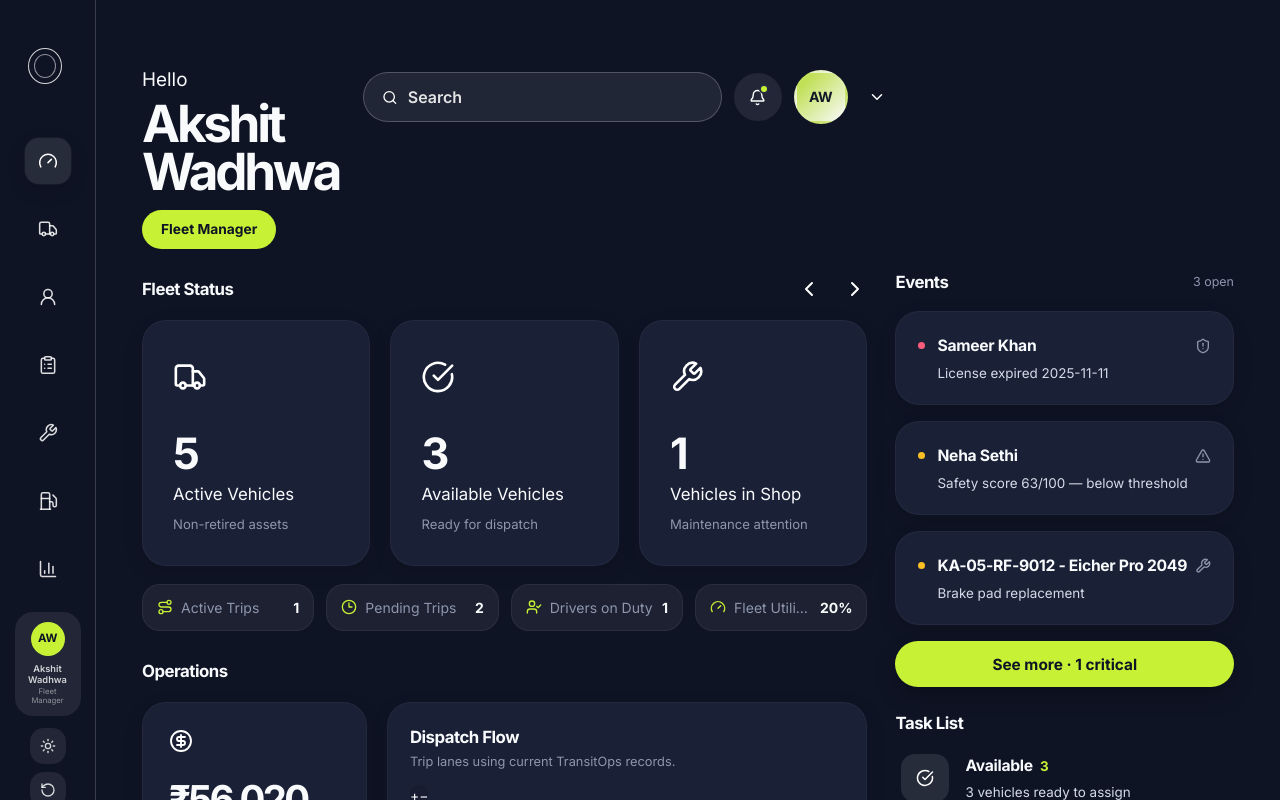
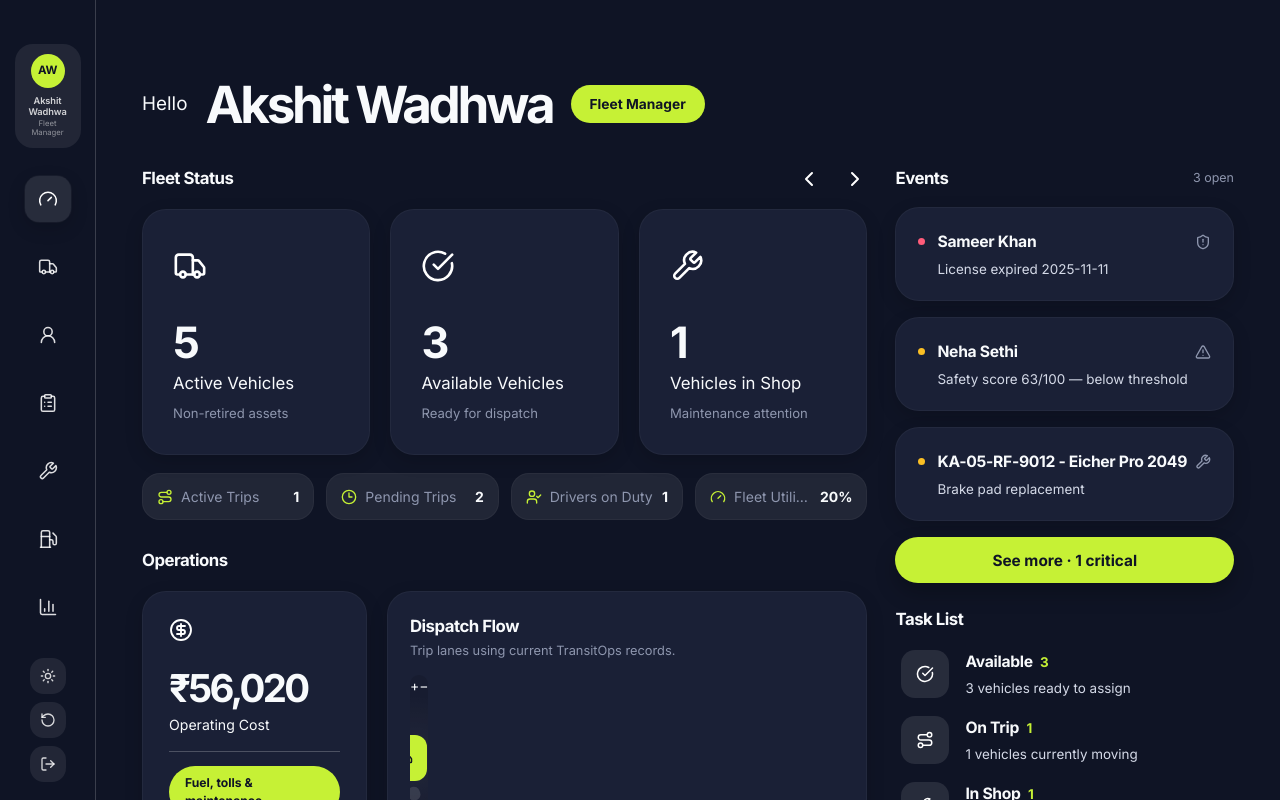
Before and after one commit to Akshitwadhwa/Transitops-Mvp, a React (Vite) app: page / in a window 1280 px wide. Both pictures are taken after a click on the button "Sign In". Shown: the top 800 px of the page. Built offline with nearby package versions, Linux system fonts and the light colour scheme.

Commit message:
git push origin synafixed discrepanices in ui

```diff
--- a/src/components/Layout.tsx
+++ b/src/components/Layout.tsx
@@ -77,8 +77,12 @@ export function Layout({ activePage, currentUser, onPageChange, onLogout, onRese
       {/* Sidebar */}
       <aside className={sidebarOpen ? "sidebar sidebar--open" : "sidebar"}>
         <div className="sidebar-brand">
-          <div className="brand-shell-mark" aria-label="TransitOps">
-            <Truck size={28} strokeWidth={1.5} />
+          <div className="role-card">
+            <div className="role-avatar">{getInitials(currentUser.name)}</div>
+            <div className="role-card-info">
+              <strong>{currentUser.name}</strong>
+              <span>{currentUser.role}</span>
+            </div>
           </div>
         </div>
 
@@ -100,13 +104,6 @@ export function Layout({ activePage, currentUser, onPageChange, onLogout, onRese
         </nav>
 
         <div className="sidebar-footer">
-          <div className="role-card">
-            <div className="role-avatar">{getInitials(currentUser.name)}</div>
-            <div className="role-card-info">
-              <strong>{currentUser.name}</strong>
-              <span>{currentUser.role}</span>
-            </div>
-          </div>
           <div className="sidebar-footer-actions">
             <button
               aria-label={dark ? "Switch to light mode" : "Switch to dark mode"}
--- a/src/pages/Dashboard.tsx
+++ b/src/pages/Dashboard.tsx
@@ -11,7 +11,6 @@ import {
   Clock3,
   Gauge,
   Route,
-  Search,
   ShieldAlert,
   Truck,
   UserCheck,
@@ -157,17 +156,13 @@ export function Dashboard({ currentUser, data, onPageChange }: DashboardProps) {
     <div className="dashboard-shell">
       <main className="dashboard-main">
         <header className="dashboard-hero">
-          <div>
+          <div className="dashboard-identity">
             <span className="hero-kicker">Hello</span>
             <h1>{currentUser.name}</h1>
             <span className="role-pill">{currentUser.role}</span>
           </div>
 
-          <div className="dashboard-utility" aria-label="Dashboard utilities">
-            <label className="utility-search">
-              <Search size={17} strokeWidth={2} />
-              <input aria-label="Search dashboard" placeholder="Search" readOnly type="text" />
-            </label>
+          {/* <div className="dashboard-utility" aria-label="Dashboard utilities">
             <button
               className="utility-icon"
               aria-label="Open risk alerts"
@@ -183,7 +178,7 @@ export function Dashboard({ currentUser, data, onPageChange }: DashboardProps) {
             <button className="utility-chevron" aria-label="Open profile menu" type="button">
               <ChevronDown size={18} />
             </button>
-          </div>
+          </div> */}
         </header>
 
         <section className="dashboard-section" aria-labelledby="fleet-status-title">
--- a/src/styles.css
+++ b/src/styles.css
@@ -18,6 +18,12 @@
   --text-2:       #D5DAE8;
   --text-3:       #8E96AE;
   --text-inv:     #0F1425;
+  --icon-strong:  #FFFFFF;
+  --card-border:  rgba(255,255,255,0.04);
+  --control-bg:   rgba(255,255,255,0.08);
+  --control-bg-2: rgba(255,255,255,0.10);
+  --divider-soft: rgba(255,255,255,0.22);
+  --map-line:     rgba(255,255,255,0.12);
 
   /* Lime — primary accent */
   --accent:       #C6F135;
@@ -88,6 +94,12 @@
   --text-2:    #475569;
   --text-3:    #94A3B8;
   --text-inv:  #FFFFFF;
+  --icon-strong: #0F172A;
+  --card-border: rgba(15,23,42,0.08);
+  --control-bg:  rgba(15,23,42,0.06);
+  --control-bg-2: rgba(15,23,42,0.08);
+  --divider-soft: rgba(15,23,42,0.14);
+  --map-line: rgba(255,255,255,0.16);
 
   --sidebar-bg:     #111827;
   --sidebar-text:   rgba(255,255,255,0.5);
@@ -1482,36 +1494,7 @@ body {
   border-bottom: 0;
   display: flex;
   justify-content: center;
-  padding: 18px 0 46px;
-}
-
-.brand-shell-mark {
-  align-items: center;
-  color: #fff;
-  display: grid;
-  height: 48px;
-  justify-items: center;
-  place-items: center;
-  position: relative;
-  width: 48px;
-}
-
-.brand-shell-mark::before,
-.brand-shell-mark::after {
-  border: 1.5px solid rgba(255,255,255,0.82);
-  border-radius: 50%;
-  content: "";
-  inset: 4px 10px 8px 4px;
-  position: absolute;
-}
-
-.brand-shell-mark::after {
-  inset: 10px 16px 14px 10px;
-  opacity: 0.65;
-}
-
-.brand-shell-mark svg {
-  opacity: 0;
+  padding: 18px 0 28px;
 }
 
 .nav-list {
@@ -1651,7 +1634,7 @@ body {
 
 .panel {
   background: var(--surface);
-  border: 1px solid rgba(255,255,255,0.04);
+  border: 1px solid var(--card-border);
   border-radius: var(--r-xl);
   box-shadow: var(--shadow-sm);
   padding: 22px;
@@ -1725,17 +1708,26 @@ body {
 }
 
 .dashboard-hero {
-  align-items: flex-start;
+  align-items: center;
   display: flex;
   gap: 24px;
   justify-content: space-between;
-  min-height: 168px;
+  min-height: 96px;
   padding-top: 28px;
+}
+
+.dashboard-identity {
+  align-items: center;
+  display: flex;
+  flex-wrap: nowrap;
+  gap: 18px;
+  min-width: 0;
 }
 
 .hero-kicker {
   color: var(--text-1);
-  display: block;
+  display: inline-flex;
+  flex: 0 0 auto;
   font-size: 1.18rem;
   line-height: 1.1;
 }
@@ -1746,7 +1738,8 @@ body {
   font-weight: 900;
   letter-spacing: -0.065em;
   line-height: 0.95;
-  margin: 8px 0 14px;
+  margin: 0;
+  white-space: nowrap;
 }
 
 .role-pill {
@@ -1754,6 +1747,7 @@ body {
   border-radius: 999px;
   color: var(--accent-fg);
   display: inline-flex;
+  flex: 0 0 auto;
   font-size: 0.86rem;
   font-weight: 800;
   padding: 9px 19px;
@@ -1765,45 +1759,13 @@ body {
   gap: 12px;
 }
 
-.utility-search {
-  align-items: center;
-  background: rgba(255,255,255,0.08);
-  border: 1px solid rgba(255,255,255,0.22);
-  border-radius: 999px;
-  color: #fff;
-  display: flex;
-  gap: 10px;
-  height: 50px;
-  padding: 0 18px;
-  width: min(360px, 28vw);
-}
-
-.utility-search input {
-  background: transparent;
-  border: 0;
-  box-shadow: none;
-  color: var(--text-1);
-  font-size: 1rem;
-  height: auto;
-  padding: 0;
-}
-
-.utility-search input:focus {
-  border: 0;
-  box-shadow: none;
-}
-
-.utility-search input::placeholder {
-  color: rgba(255,255,255,0.88);
-}
-
 .utility-icon,
 .utility-chevron {
   align-items: center;
-  background: rgba(255,255,255,0.08);
+  background: var(--control-bg);
   border: 0;
   border-radius: 50%;
-  color: #fff;
+  color: var(--icon-strong);
   display: flex;
   height: 48px;
   justify-content: center;
@@ -1863,7 +1825,7 @@ body {
 
 .section-arrows {
   align-items: center;
-  color: #fff;
+  color: var(--icon-strong);
   display: flex;
   gap: 22px;
 }
@@ -1876,7 +1838,7 @@ body {
 
 .fleet-stat-card {
   background: var(--surface);
-  border: 1px solid rgba(255,255,255,0.04);
+  border: 1px solid var(--card-border);
   border-radius: var(--r-xl);
   box-shadow: var(--shadow-sm);
   min-height: 222px;
@@ -1885,7 +1847,7 @@ body {
 
 .stat-icon-badge {
   align-items: center;
-  color: #fff;
+  color: var(--icon-strong);
   display: flex;
   height: 52px;
   margin-bottom: 30px;
@@ -1922,8 +1884,8 @@ body {
 
 .micro-stat {
   align-items: center;
-  background: rgba(255,255,255,0.06);
-  border: 1px solid rgba(255,255,255,0.06);
+  background: var(--control-bg);
+  border: 1px solid var(--card-border);
   border-radius: 18px;
   color: var(--text-3);
   display: grid;
@@ -1960,7 +1922,7 @@ body {
 
 .ops-metric-card {
   background: var(--surface);
-  border: 1px solid rgba(255,255,255,0.04);
+  border: 1px solid var(--card-border);
   border-radius: var(--r-xl);
   box-shadow: var(--shadow-sm);
   min-height: 186px;
@@ -1968,7 +1930,7 @@ body {
 }
 
 .ops-metric-card svg {
-  color: #fff;
+  color: var(--icon-strong);
   margin-bottom: 22px;
 }
 
@@ -1989,7 +1951,7 @@ body {
 }
 
 .metric-divider {
-  background: rgba(255,255,255,0.22);
+  background: var(--divider-soft);
   height: 1px;
   margin: 16px 0 14px;
   width: 100%;
@@ -2007,7 +1969,7 @@ body {
 
 .route-visual-panel {
   background: var(--surface);
-  border: 1px solid rgba(255,255,255,0.04);
+  border: 1px solid var(--card-border);
   border-radius: var(--r-xl);
   box-shadow: var(--shadow-sm);
   display: flex;
@@ -2032,7 +1994,7 @@ body {
 }
 
 .route-line {
-  background: rgba(255,255,255,0.12);
+  background: var(--map-line);
   border-radius: 999px;
   height: 12px;
   position: absolute;
@@ -2142,7 +2104,7 @@ body {
   flex-direction: column;
   gap: 24px;
   min-width: 0;
-  padding-top: 228px;
+  padding-top: 124px;
 }
 
 .rail-section {
@@ -2171,7 +2133,7 @@ body {
 .event-card {
   align-items: flex-start;
   background: var(--surface);
-  border: 1px solid rgba(255,255,255,0.04);
+  border: 1px solid var(--card-border);
   border-radius: var(--r-xl);
   box-shadow: var(--shadow-sm);
   display: flex;
@@ -2255,9 +2217,9 @@ body {
 
 .task-icon-badge {
   align-items: center;
-  background: rgba(255,255,255,0.10);
+  background: var(--control-bg-2);
   border-radius: 14px;
-  color: #fff;
+  color: var(--icon-strong);
   display: flex;
   flex: 0 0 auto;
   height: 48px;
@@ -2309,14 +2271,17 @@ body {
 }
 
 @media (max-width: 820px) {
-  .dashboard-hero,
-  .dashboard-utility {
-    align-items: stretch;
-    flex-direction: column;
+  .dashboard-hero {
+    align-items: center;
+    flex-wrap: wrap;
   }
 
-  .utility-search {
-    width: 100%;
+  .dashboard-identity {
+    flex-wrap: wrap;
+  }
+
+  .dashboard-hero h1 {
+    white-space: normal;
   }
 
   .fleet-card-grid,
```
Also changed, not shown: 1 other file (tests, documents, lock files or other folders).
